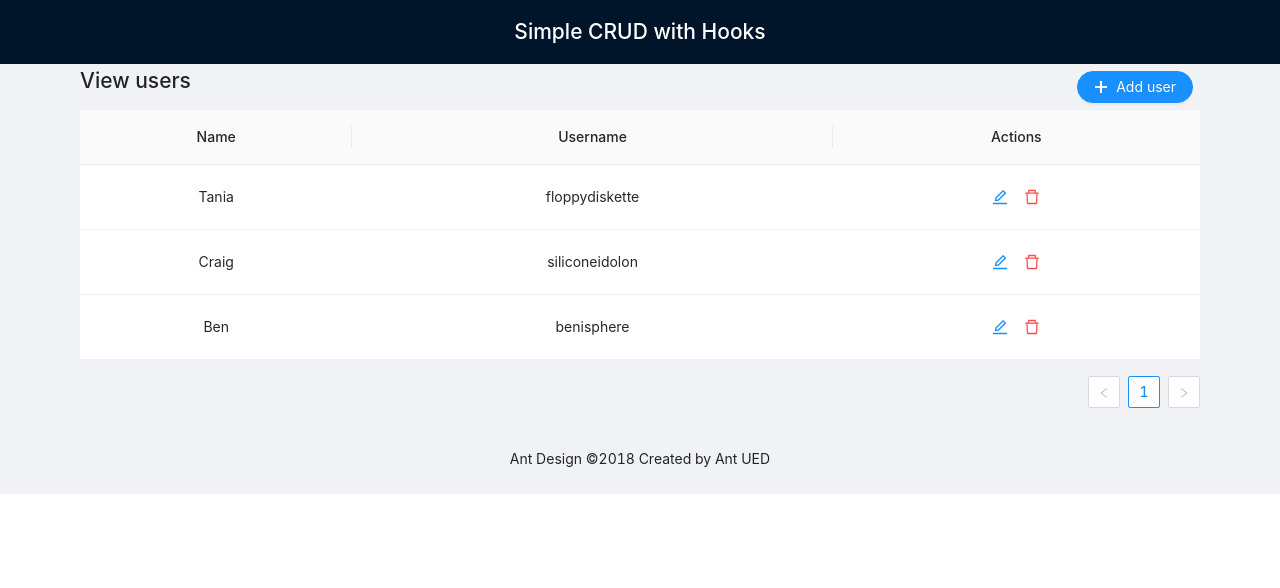
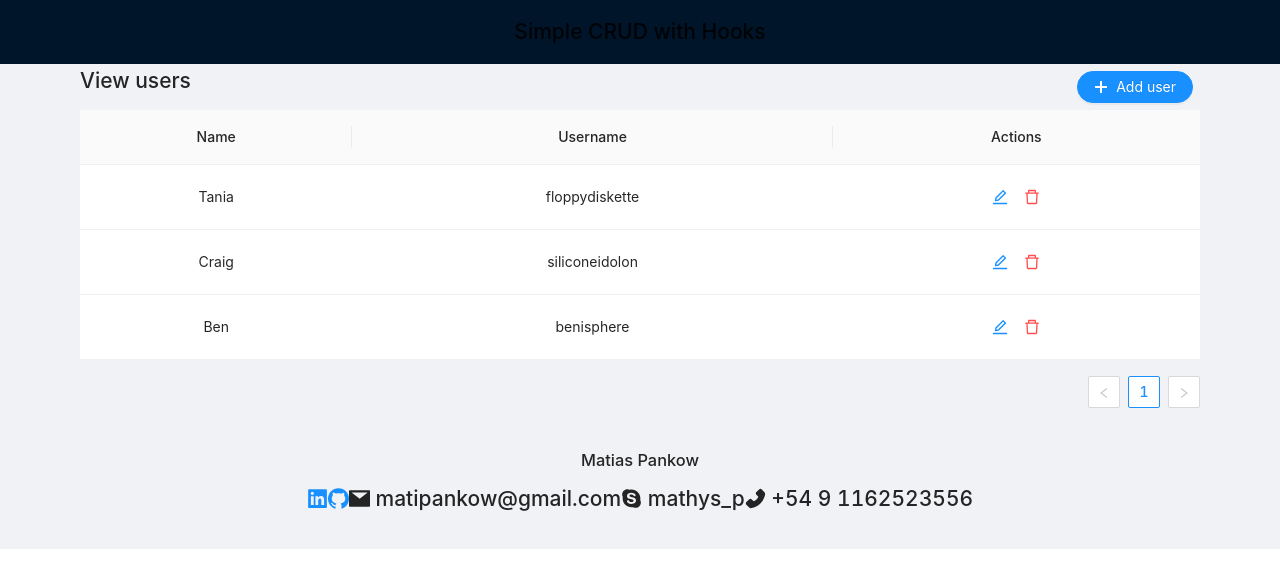
Before and after one commit to DexterMathys/simple-crud, a React (Create React App) app: page / in a window 1280 px wide. Shown: the top 588 px of the page. Built offline with nearby package versions, Linux system fonts and the light colour scheme; the HTML template or start-up script is replaced by a standard one.

Commit message:
+ Footer with info

```diff
--- a/src/App.js
+++ b/src/App.js
@@ -1,6 +1,6 @@
 import React, { useState } from 'react'
 import { Layout, Row, Col, Modal, Button, Form, Input } from 'antd';
-import { PlusOutlined } from '@ant-design/icons';
+import { PlusOutlined, LinkedinFilled, GithubFilled, MailFilled, SkypeFilled, PhoneFilled } from '@ant-design/icons';
 import UserTable from './tables/UserTable'
 
 const App = () => {
@@ -81,8 +81,8 @@ const App = () => {
 
   return (
     <Layout className="layout">
-      <Header>
-        <h1 className="header">Simple CRUD with Hooks</h1>
+      <Header className="header">
+        <h1>Simple CRUD with Hooks</h1>
       </Header>
       <Content className="container">
           <Modal
@@ -153,7 +153,20 @@ const App = () => {
             </Col>
           </Row>
       </Content>
-      <Footer className="footer">Ant Design ©2018 Created by Ant UED</Footer>
+      <Footer className="footer">
+        <h3>Matias Pankow</h3>
+        <h2>
+          <a className="ml-2 mr-2" href="https://www.linkedin.com/in/matias-nahuel-pankow/">
+              <LinkedinFilled />
+          </a>
+          <a className="ml-2 mr-2" href="https://github.com/DexterMathys">
+              <GithubFilled />
+          </a>
+          <span className="ml-2 mr-2"><MailFilled /> matipankow@gmail.com</span>
+          <span className="ml-2 mr-2"><SkypeFilled /> mathys_p</span>
+          <span className="ml-2 mr-2"><PhoneFilled /> +54 9 1162523556</span>
+        </h2>
+      </Footer>
     </Layout>
   )
 }
```
